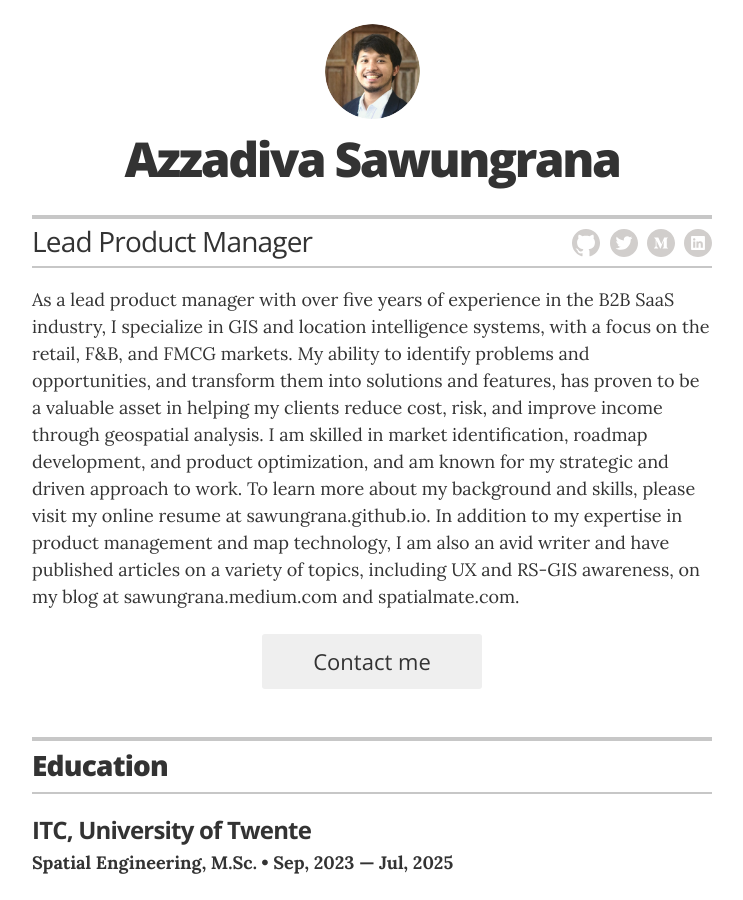
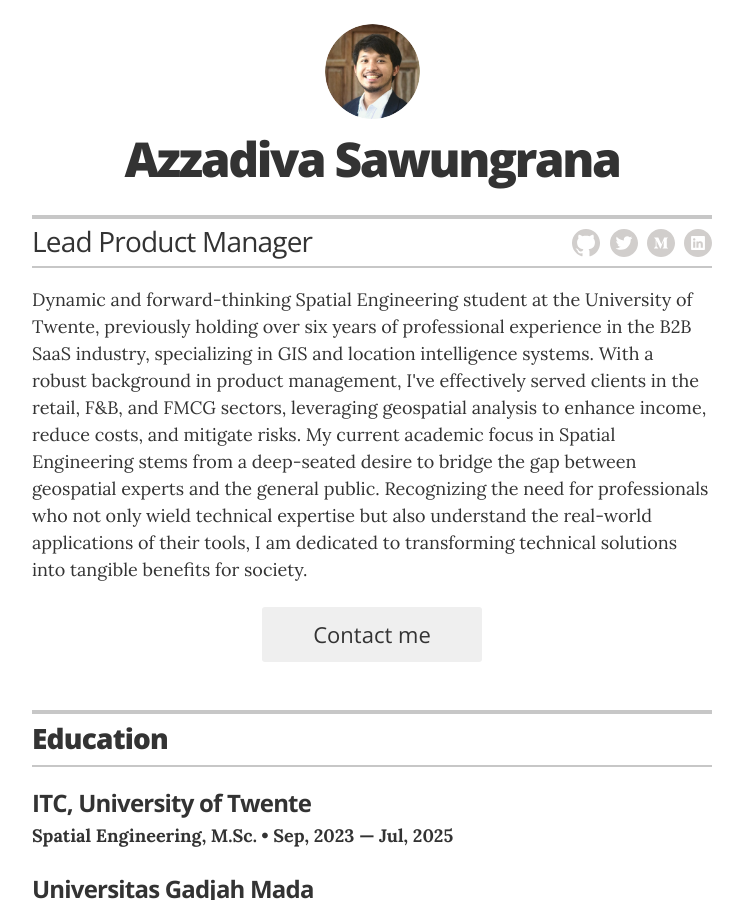
Before and after one commit to sawungrana/sawungrana.github.io, a Jekyll site: the page built from docs/index.html, in a window 1280 px wide and 900 px high. Shown: the whole window, without its empty margins (268-1011 px from the left). Built offline with Jekyll 4.4.1, drawn with Linux system fonts in a browser that asks for light colours.

Commit message:
Update _config.yml

```diff
--- a/docs/_config.yml
+++ b/docs/_config.yml
@@ -1,6 +1,6 @@
 # Site settings
 title: "Azzadiva Sawungrana's Resume"
-description: "Lead Product Manager"
+description: "Student at University of Twente"
 
 # Build settings
 markdown: kramdown
@@ -17,13 +17,13 @@
 resume_contact_email: "azzadv@outlook.com"
 
 # the next two items are used for schema itemprops in _layouts/resume.html
-resume_contact_telephone: "62 857 2915 3205"
-resume_contact_address: "Dorus Rijkersplein 18, 2518 DA Den Haag, Netherlands"
+resume_contact_telephone: "31 630 5975 20"
+resume_contact_address: "Boulevard 1945 4 7511AE Enschede"
 
 #resume_header_contact_info:     "742 Evergreen Terrace, Springfield • 555-7334 • lisasimpson@youremailaddress.com"
 display_header_contact_info: "true"
 
-resume_header_intro: "<p>As a lead product manager with over five years of experience in the B2B SaaS industry, I specialize in GIS and location intelligence systems, with a focus on the retail, F&B, and FMCG markets. My ability to identify problems and opportunities, and transform them into solutions and features, has proven to be a valuable asset in helping my clients reduce cost, risk, and improve income through geospatial analysis. I am skilled in market identification, roadmap development, and product optimization, and am known for my strategic and driven approach to work. To learn more about my background and skills, please visit my online resume at sawungrana.github.io. In addition to my expertise in product management and map technology, I am also an avid writer and have published articles on a variety of topics, including UX and RS-GIS awareness, on my blog at sawungrana.medium.com and spatialmate.com.</p>"
+resume_header_intro: "<p>Dynamic and forward-thinking Spatial Engineering student at the University of Twente, previously holding over six years of professional experience in the B2B SaaS industry, specializing in GIS and location intelligence systems. With a robust background in product management, I've effectively served clients in the retail, F&B, and FMCG sectors, leveraging geospatial analysis to enhance income, reduce costs, and mitigate risks. My current academic focus in Spatial Engineering stems from a deep-seated desire to bridge the gap between geospatial experts and the general public. Recognizing the need for professionals who not only wield technical expertise but also understand the real-world applications of their tools, I am dedicated to transforming technical solutions into tangible benefits for society.</p>"
 
 # use "yes" to display the email contact button,
 # "no" to display an "I'm not looking for work" message,
```
